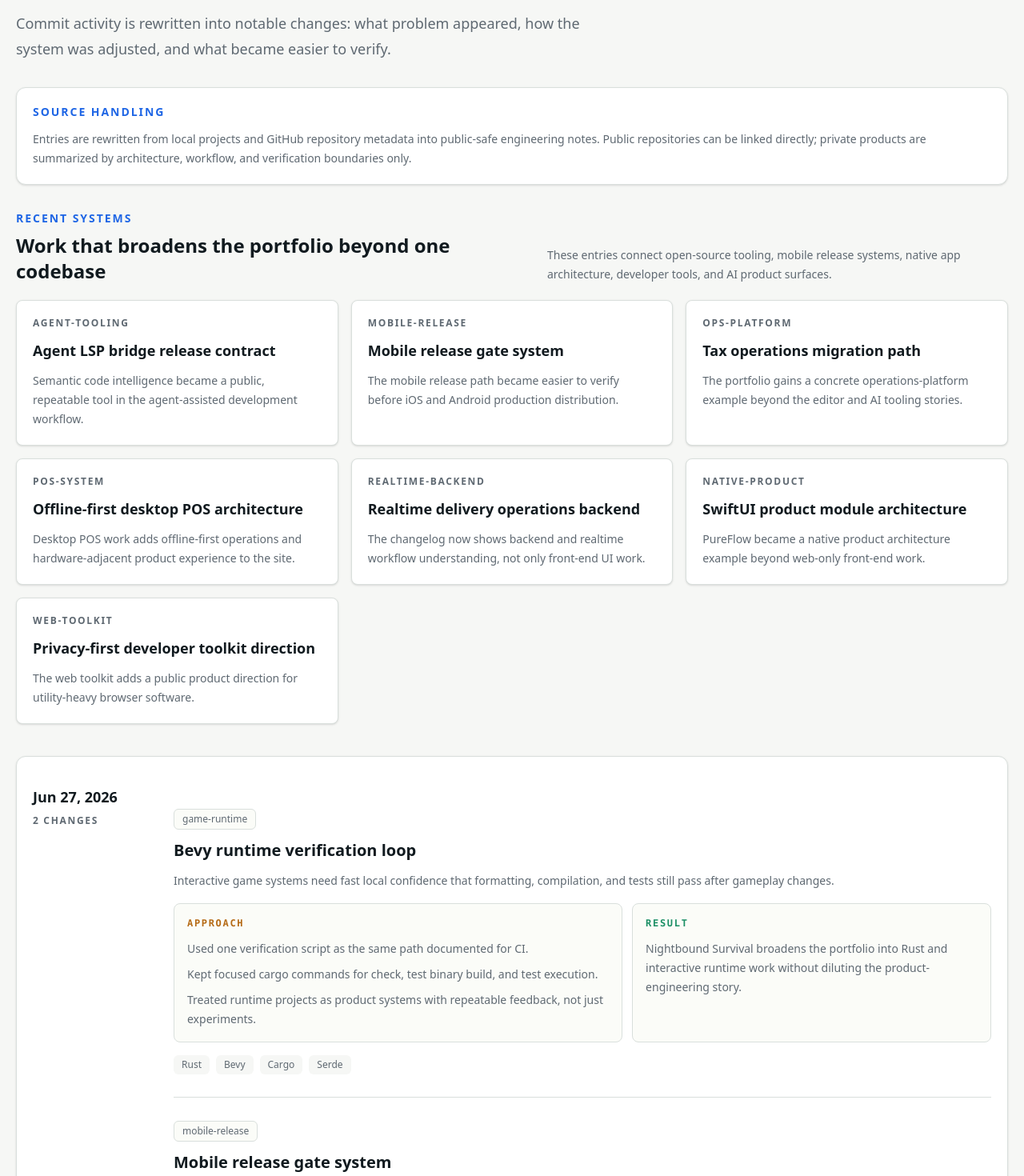
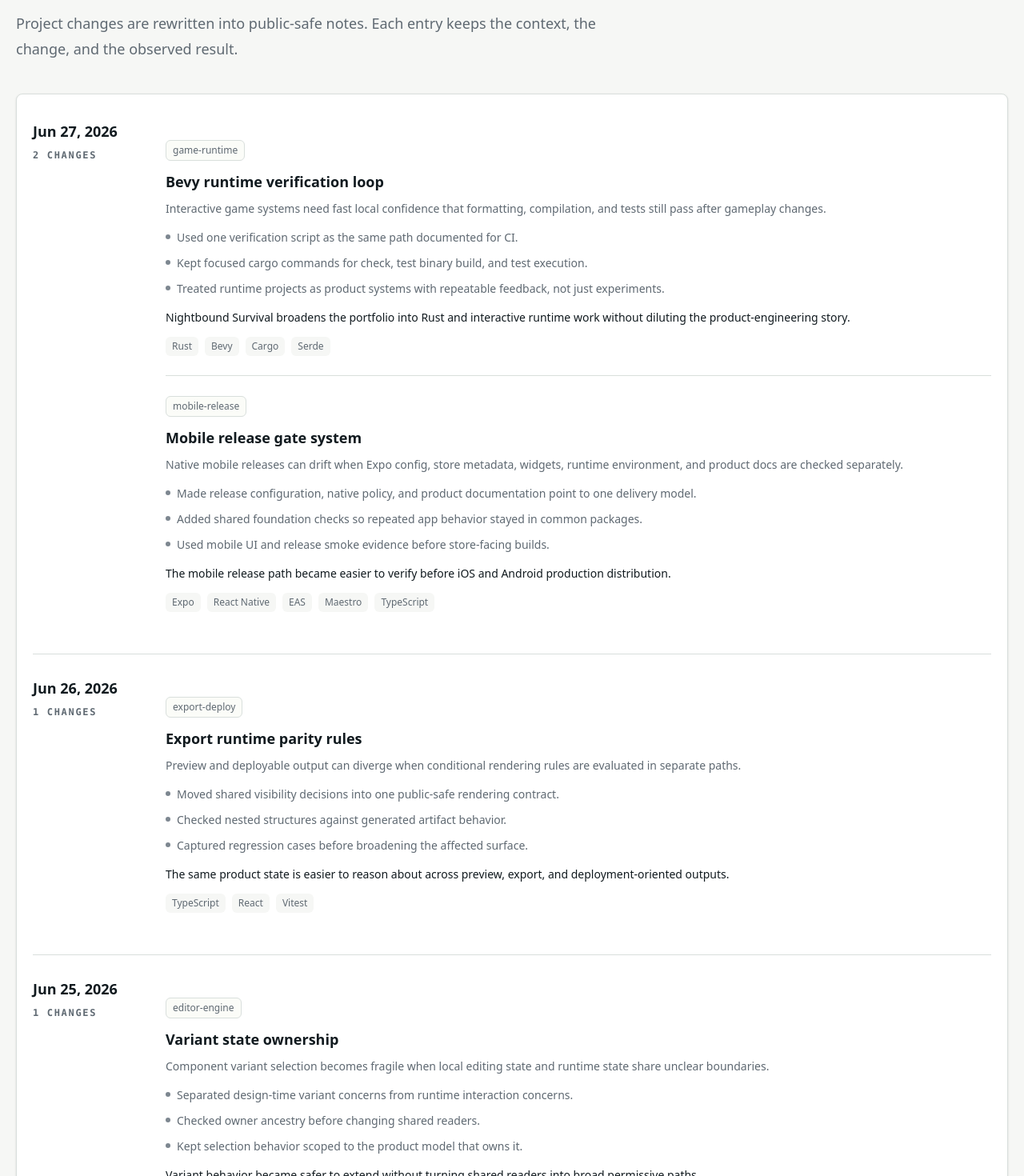
Before and after one commit to shjeon-96/portfolio-web, a Next.js app: page /en/changelog in a window 1280 px wide. Shown: the part 300-1770 px from the top of the page at 80% size. Built offline with nearby package versions, Linux system fonts and the light colour scheme.

Commit message:
refactor: simplify changelog entries

```diff
--- a/app/(en)/en/changelog/page.tsx
+++ b/app/(en)/en/changelog/page.tsx
@@ -9,60 +9,20 @@ export const metadata = {
 
 export default function ChangelogPage() {
   const groupedEntries = groupChangelogEntriesByDate(changelogEntries);
-  const priorityEntries = [
-    'Agent LSP bridge release contract',
-    'Mobile release gate system',
-    'Tax operations migration path',
-    'Offline-first desktop POS architecture',
-    'Realtime delivery operations backend',
-    'SwiftUI product module architecture',
-    'Privacy-first developer toolkit direction',
-  ]
-    .map((title) => changelogEntries.find((entry) => entry.title === title))
-    .filter((entry): entry is (typeof changelogEntries)[number] => Boolean(entry));
 
   return (
     <main className="mx-auto max-w-7xl px-5 py-16">
       <SectionHeading
         eyebrow="Engineering Changelog"
-        title="A public-safe ledger of product engineering decisions"
-        description="Commit activity is rewritten into notable changes: what problem appeared, how the system was adjusted, and what became easier to verify."
+        title="Date-based product engineering notes"
+        description="Project changes are rewritten into public-safe notes. Each entry keeps the context, the change, and the observed result."
       />
-      <section className="mt-8 rounded-xl border border-[var(--border)] bg-[var(--surface)] p-5 shadow-sm">
-        <p className="text-sm font-semibold uppercase tracking-[0.14em] text-[var(--accent-blue)]">Source handling</p>
-        <p className="mt-3 text-sm leading-6 text-[var(--text-secondary)]">
-          Entries are rewritten from local projects and GitHub repository metadata into public-safe engineering notes.
-          Public repositories can be linked directly; private products are summarized by architecture, workflow, and
-          verification boundaries only.
-        </p>
-      </section>
-      <section className="mt-8">
-        <div className="flex flex-col justify-between gap-3 md:flex-row md:items-end">
-          <div>
-            <p className="text-sm font-semibold uppercase tracking-[0.14em] text-[var(--accent-blue)]">Recent systems</p>
-            <h2 className="mt-2 text-2xl font-semibold">Work that broadens the portfolio beyond one codebase</h2>
-          </div>
-          <p className="max-w-xl text-sm leading-6 text-[var(--text-secondary)]">
-            These entries connect open-source tooling, mobile release systems, native app architecture, developer tools,
-            and AI product surfaces.
-          </p>
-        </div>
-        <div className="mt-5 grid gap-4 md:grid-cols-3">
-          {priorityEntries.map((entry) => (
-            <article className="rounded-lg border border-[var(--border)] bg-[var(--surface)] p-5 shadow-sm" key={entry.title}>
-              <p className="text-xs font-semibold uppercase tracking-[0.14em] text-[var(--text-secondary)]">{entry.category}</p>
-              <h3 className="mt-3 text-lg font-semibold">{entry.title}</h3>
-              <p className="mt-3 text-sm leading-6 text-[var(--text-secondary)]">{entry.result}</p>
-            </article>
-          ))}
-        </div>
-      </section>
-      <section className="mt-10 rounded-xl border border-[var(--border)] bg-[var(--surface)] px-5 py-2 shadow-sm">
+      <section className="mt-10 rounded-lg border border-[var(--border)] bg-[var(--surface)] px-5 py-1 shadow-sm">
         {groupedEntries.map((group) => (
-          <div className="grid gap-4 border-b border-[var(--border)] py-7 last:border-b-0 md:grid-cols-[160px_1fr]" key={group.date}>
+          <div className="grid gap-4 border-b border-[var(--border)] py-7 last:border-b-0 md:grid-cols-[150px_1fr]" key={group.date}>
             <div>
               <p className="text-lg font-semibold text-[var(--text-primary)]">{formatChangelogDate(group.date, 'en')}</p>
-              <p className="mt-2 text-xs font-semibold uppercase tracking-[0.14em] text-[var(--text-secondary)]">
+              <p className="mt-2 font-mono text-xs font-semibold uppercase tracking-[0.14em] text-[var(--text-secondary)]">
                 {group.entries.length} changes
               </p>
             </div>
--- a/app/(ko)/changelog/page.tsx
+++ b/app/(ko)/changelog/page.tsx
@@ -5,74 +5,31 @@ import { changelogEntriesKo } from '@/lib/data-ko';
 
 export const metadata = {
   title: '엔지니어링 체인지로그',
-  description: '문제, 접근, 결과 중심으로 재작성한 공개 가능한 엔지니어링 체인지로그입니다.',
+  description: '날짜별로 정리한 공개 가능한 엔지니어링 체인지로그입니다.',
 };
 
 export default function KoreanChangelogPage() {
   const groupedEntries = groupChangelogEntriesByDate(changelogEntriesKo);
-  const priorityEntries = [
-    'Agent LSP Bridge 릴리즈 계약',
-    '모바일 릴리즈 게이트 시스템',
-    '세무 운영 플랫폼 마이그레이션 경로',
-    'Offline-first 데스크톱 POS 아키텍처',
-    '실시간 배달 운영 백엔드',
-    'SwiftUI 제품 모듈 아키텍처',
-    'Privacy-first 개발자 도구 제품 방향',
-  ]
-    .map((title) => changelogEntriesKo.find((entry) => entry.title === title))
-    .filter((entry): entry is (typeof changelogEntriesKo)[number] => Boolean(entry));
 
   return (
     <main className="mx-auto max-w-7xl px-5 py-16">
       <SectionHeading
         eyebrow="Engineering Changelog"
-        title="제품 엔지니어링 판단을 기록합니다"
-        description="커밋 활동량을 보여주는 대신, 어떤 문제가 있었고 어떤 기준으로 고쳤으며 무엇을 검증하기 쉬워졌는지 정리합니다."
+        title="날짜별 제품 엔지니어링 기록"
+        description="프로젝트별 변경을 공개 가능한 범위에서 짧게 정리합니다. 각 항목은 문제 맥락, 실제 변경, 확인한 내용만 남깁니다."
       />
-      <section className="mt-8 rounded-xl border border-[var(--border)] bg-[var(--surface)] p-5 shadow-sm">
-        <p className="text-sm font-semibold uppercase tracking-[0.14em] text-[var(--accent-blue)]">Source handling</p>
-        <p className="mt-3 text-sm leading-6 text-[var(--text-secondary)]">
-          로컬 프로젝트와 GitHub 저장소 메타데이터를 공개 가능한 엔지니어링 기록으로 다시 정리합니다.
-          공개 저장소는 직접 연결하고, private 제품은 아키텍처, 워크플로우, 검증 경계만 익명화해서 남깁니다.
-        </p>
-      </section>
-      <section className="mt-8">
-        <div className="flex flex-col justify-between gap-3 md:flex-row md:items-end">
-          <div>
-            <p className="text-sm font-semibold uppercase tracking-[0.14em] text-[var(--accent-blue)]">Recent systems</p>
-            <h2 className="mt-2 text-2xl font-semibold">한 코드베이스 밖으로 확장된 작업들</h2>
-          </div>
-          <p className="max-w-xl text-sm leading-6 text-[var(--text-secondary)]">
-            오픈소스 도구, 모바일 릴리즈, 네이티브 앱 아키텍처, 개발자 도구, AI 제품 surface를 함께 보여주는 기록입니다.
-          </p>
-        </div>
-        <div className="mt-5 grid gap-4 md:grid-cols-3">
-          {priorityEntries.map((entry) => (
-            <article className="rounded-lg border border-[var(--border)] bg-[var(--surface)] p-5 shadow-sm" key={entry.title}>
-              <p className="text-xs font-semibold uppercase tracking-[0.14em] text-[var(--text-secondary)]">{entry.category}</p>
-              <h3 className="mt-3 text-lg font-semibold">{entry.title}</h3>
-              <p className="mt-3 text-sm leading-6 text-[var(--text-secondary)]">{entry.result}</p>
-            </article>
-          ))}
-        </div>
-      </section>
-      <section className="mt-10 rounded-xl border border-[var(--border)] bg-[var(--surface)] px-5 py-2 shadow-sm">
+      <section className="mt-10 rounded-lg border border-[var(--border)] bg-[var(--surface)] px-5 py-1 shadow-sm">
         {groupedEntries.map((group) => (
-          <div className="grid gap-4 border-b border-[var(--border)] py-7 last:border-b-0 md:grid-cols-[160px_1fr]" key={group.date}>
+          <div className="grid gap-4 border-b border-[var(--border)] py-7 last:border-b-0 md:grid-cols-[150px_1fr]" key={group.date}>
             <div>
               <p className="text-lg font-semibold text-[var(--text-primary)]">{formatChangelogDate(group.date, 'ko')}</p>
-              <p className="mt-2 text-xs font-semibold uppercase tracking-[0.14em] text-[var(--text-secondary)]">
+              <p className="mt-2 font-mono text-xs font-semibold uppercase tracking-[0.14em] text-[var(--text-secondary)]">
                 변경 {group.entries.length}개
               </p>
             </div>
             <div className="[&>article:last-child]:border-b-0">
               {group.entries.map((entry) => (
-                <ChangelogEntry
-                  entry={entry}
-                  key={entry.title}
-                  labels={{ approach: '접근', result: '결과' }}
-                  showDate={false}
-                />
+                <ChangelogEntry entry={entry} key={entry.title} showDate={false} />
               ))}
             </div>
           </div>
--- a/app/(ko)/page.tsx
+++ b/app/(ko)/page.tsx
@@ -152,7 +152,7 @@ export default function KoreanHomePage() {
       <section className="mx-auto max-w-7xl px-5 pb-16">
         <div className="rounded-xl border border-[var(--border)] bg-[var(--surface)] px-5 py-2 shadow-sm">
           {homeChangelogEntries.map((entry) => (
-            <ChangelogEntry entry={entry} key={entry.title} labels={{ approach: '접근', result: '결과' }} />
+            <ChangelogEntry entry={entry} key={entry.title} />
           ))}
         </div>
       </section>
--- a/components/changelog-entry.tsx
+++ b/components/changelog-entry.tsx
@@ -2,51 +2,41 @@ import type { ChangelogEntry as ChangelogEntryType } from '@/lib/data';
 
 export function ChangelogEntry({
   entry,
-  labels = { approach: 'Approach', result: 'Result' },
   showDate = true,
 }: Readonly<{
   entry: ChangelogEntryType;
-  labels?: {
-    approach: string;
-    result: string;
-  };
   showDate?: boolean;
 }>) {
   return (
-    <article className={`grid gap-4 border-b border-[var(--border)] py-7 ${showDate ? 'md:grid-cols-[160px_1fr]' : ''}`}>
+    <article className={`grid gap-4 border-b border-[var(--border)] py-6 ${showDate ? 'md:grid-cols-[150px_1fr]' : ''}`}>
       {showDate ? (
         <div>
-          <p className="font-mono font-semibold text-[var(--text-primary)]">{entry.date}</p>
-          <p className="mt-2 inline-flex rounded-md border border-[var(--border)] bg-[var(--surface)] px-2.5 py-1 text-xs text-[var(--text-secondary)]">
+          <p className="font-mono text-sm font-semibold text-[var(--text-primary)]">{entry.date}</p>
+          <p className="mt-2 inline-flex rounded-md border border-[var(--border)] bg-[var(--surface)] px-2 py-1 text-xs text-[var(--text-secondary)]">
             {entry.category}
           </p>
         </div>
       ) : null}
       <div>
         {!showDate ? (
-          <p className="mb-3 inline-flex rounded-md border border-[var(--border)] bg-[var(--surface-strong)] px-2.5 py-1 text-xs text-[var(--text-secondary)]">
+          <p className="mb-3 inline-flex rounded-md border border-[var(--border)] bg-[var(--surface-strong)] px-2 py-1 text-xs text-[var(--text-secondary)]">
             {entry.category}
           </p>
         ) : null}
-        <h2 className="text-xl font-semibold">{entry.title}</h2>
-        <p className="mt-3 text-sm leading-6 text-[var(--text-secondary)]">{entry.problem}</p>
-        <div className="mt-4 grid gap-3 lg:grid-cols-[1fr_0.8fr]">
-          <div className="rounded-lg border border-[var(--border)] bg-[var(--surface-strong)] p-4">
-            <p className="font-mono text-xs font-semibold uppercase tracking-[0.14em] text-[var(--accent-amber)]">{labels.approach}</p>
-            <ul className="mt-3 space-y-2 text-sm leading-6 text-[var(--text-secondary)]">
-              {entry.approach.map((item) => (
-                <li key={item}>{item}</li>
-              ))}
-            </ul>
-          </div>
-          <div className="rounded-lg border border-[var(--border)] bg-[var(--surface-strong)] p-4">
-            <p className="font-mono text-xs font-semibold uppercase tracking-[0.14em] text-[var(--accent-green)]">{labels.result}</p>
-            <p className="mt-3 text-sm leading-6 text-[var(--text-secondary)]">{entry.result}</p>
-          </div>
-        </div>
-        <div className="mt-4 flex flex-wrap gap-2">
+        <h2 className="text-lg font-semibold">{entry.title}</h2>
+        <p className="mt-2 text-sm leading-6 text-[var(--text-secondary)]">{entry.problem}</p>
+        <ul className="mt-3 space-y-2 text-sm leading-6 text-[var(--text-secondary)]">
+          {entry.approach.map((item) => (
+            <li className="flex gap-2" key={item}>
+              <span className="mt-2 h-1.5 w-1.5 shrink-0 rounded-full bg-[var(--text-muted)]" />
+              <span>{item}</span>
+            </li>
+          ))}
+        </ul>
+        <p className="mt-3 text-sm leading-6 text-[var(--text-primary)]">{entry.result}</p>
+        <div className="mt-3 flex flex-wrap gap-2">
           {entry.stack.map((item) => (
-            <span className="rounded-md bg-[var(--background)] px-2.5 py-1 text-xs text-[var(--text-secondary)]" key={item}>
+            <span className="rounded-md bg-[var(--background)] px-2 py-1 text-xs text-[var(--text-secondary)]" key={item}>
               {item}
             </span>
           ))}
```
